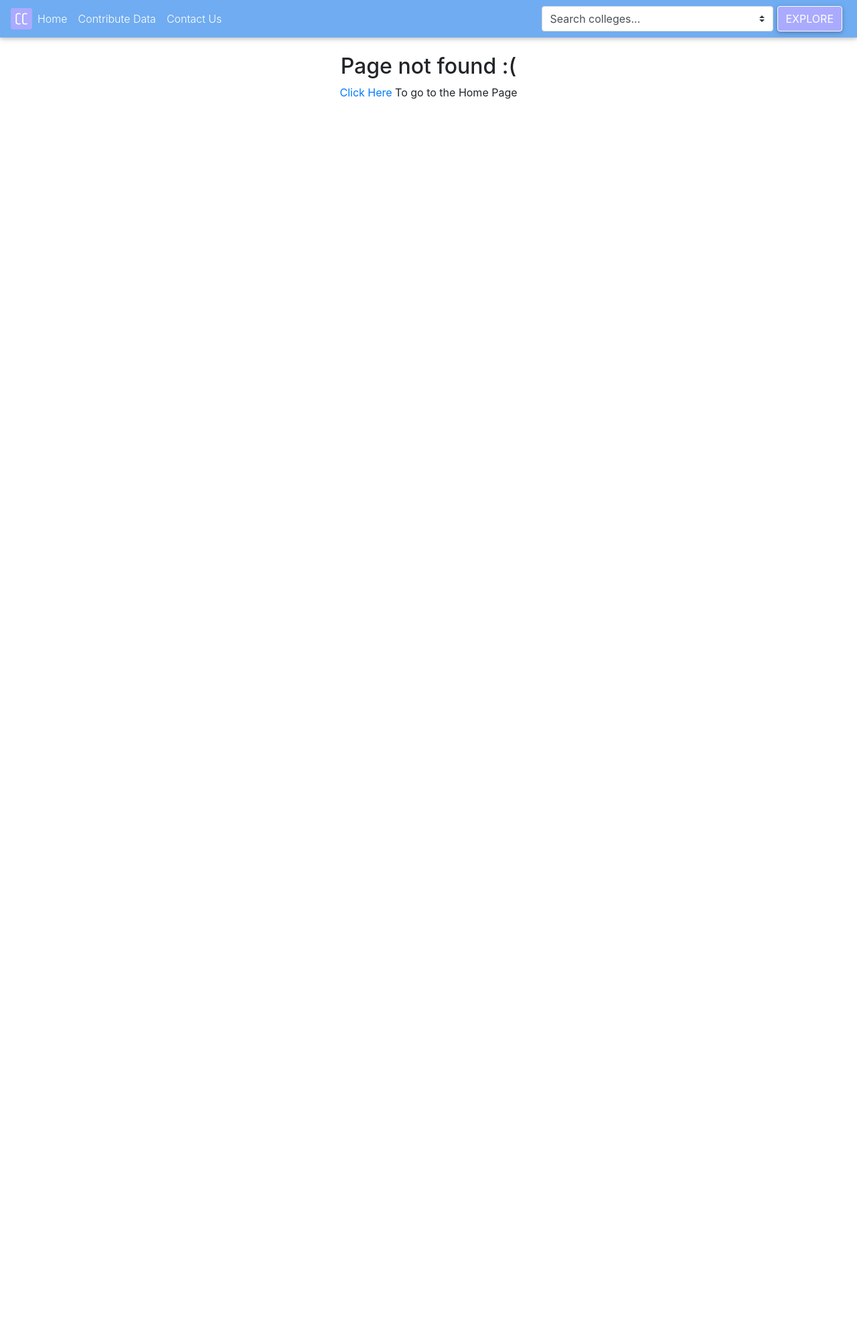
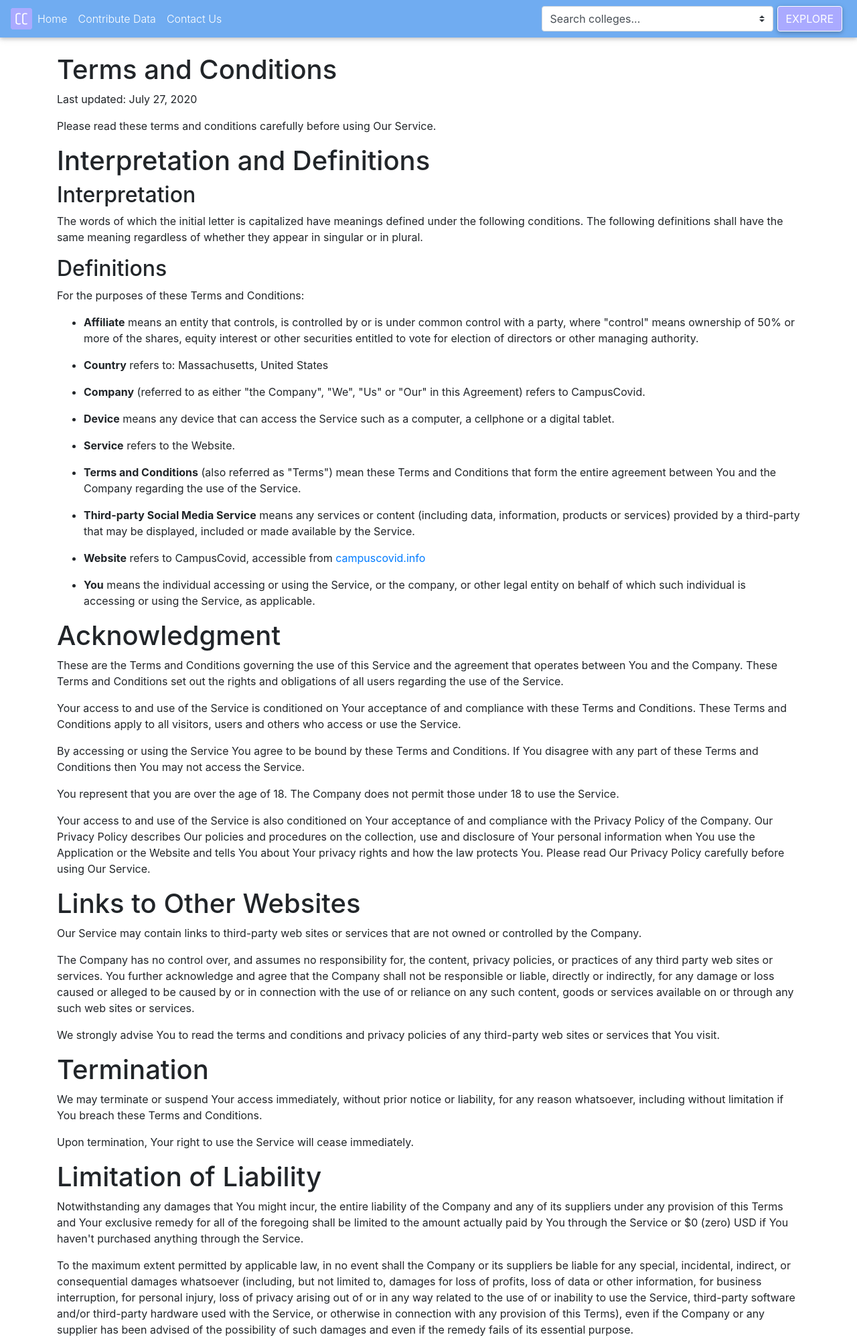
Before and after one commit to matthewbayer/campuscovid, a Flask app: page /terms in a window 1280 px wide. Shown: the top 1999 px of the page at 67% size. Before the commit the page ends 148 px from the top, so only its background shows below. Run offline with Flask 2, Linux system fonts and the light colour scheme; some libraries are stand-ins or nearby versions.

Commit message:
ADD: privacy policy/terms

```diff
--- a/application.py
+++ b/application.py
@@ -105,6 +105,18 @@
         return render_template("college.html", school=school, names=get_names())
 
 
+@application.route("/privacy", methods=["GET"])
+def privacy():
+    if request.method == "GET":
+        return render_template("privacy.html", names=get_names())
+
+
+@application.route("/terms", methods=["GET"])
+def terms():
+    if request.method == "GET":
+        return render_template("terms.html", names=get_names())
+
+
 @application.errorhandler(404)
 def not_found(e):
     return render_template("404.html", names=get_names())
--- a/templates/default.html
+++ b/templates/default.html
@@ -34,6 +34,16 @@
   </meta>
   <script data-ad-client="ca-pub-4460809422351415" async
     src="https://pagead2.googlesyndication.com/pagead/js/adsbygoogle.js"></script>
+  <!-- Global site tag (gtag.js) - Google Analytics -->
+  <script async src="https://www.googletagmanager.com/gtag/js?id=UA-173556206-1"></script>
+  <script>
+    window.dataLayer = window.dataLayer || [];
+    function gtag() { dataLayer.push(arguments); }
+    gtag('js', new Date());
+
+    gtag('config', 'UA-173556206-1');
+  </script>
+
   {% block head_script %}{% endblock %}
 </head>
 
@@ -95,6 +105,12 @@
   </div>
   {% endblock %}
 
+  <div class="container text-center">
+    <br>
+    <a class="legal-link" id="legal-link" href="/privacy">Privacy Policy</a>
+    <a class="legal-link" id="legal-link" href="/terms">Terms of Use</a>
+  </div>
+
   {% block scripts %}
   <!--<script src="https://ajax.googleapis.com/ajax/libs/jquery/3.5.1/jquery.min.js"></script>
   <script src="https://cdnjs.cloudflare.com/ajax/libs/popper.js/1.16.0/umd/popper.min.js"></script>
--- a/templates/index.html
+++ b/templates/index.html
@@ -40,7 +40,7 @@
 
 <div class="container">
   <table class="table table-hover">
-    <caption>WIP. Last updated: 4pm EST 7/26/20. Some figures may include infections of both students and faculty,
+    <caption>WIP. Last updated: 9am EST 7/27/20. Some figures may include infections of both students and faculty,
       depending on the data reporting quality of the source. For extra information, click the name of each school
       for access to daily case information and access to data sources.
     </caption>
--- /dev/null
+++ b/templates/terms.html
@@ -0,0 +1,158 @@
+{% extends "default.html" %}
+<!DOCTYPE html>
+<html lang="en">
+
+{% block body %}
+{{ super() }}
+<div class="container">
+  <h1>Terms and Conditions</h1>
+  <p>Last updated: July 27, 2020</p>
+  <p>Please read these terms and conditions carefully before using Our Service.</p>
+  <h1>Interpretation and Definitions</h1>
+  <h2>Interpretation</h2>
+  <p>The words of which the initial letter is capitalized have meanings defined under the following conditions. The
+    following definitions shall have the same meaning regardless of whether they appear in singular or in plural.</p>
+  <h2>Definitions</h2>
+  <p>For the purposes of these Terms and Conditions:</p>
+  <ul>
+    <li>
+      <p><strong>Affiliate</strong> means an entity that controls, is controlled by or is under common control with a
+        party, where &quot;control&quot; means ownership of 50% or more of the shares, equity interest or other
+        securities entitled to vote for election of directors or other managing authority.</p>
+    </li>
+    <li>
+      <p><strong>Country</strong> refers to: Massachusetts, United States</p>
+    </li>
+    <li>
+      <p><strong>Company</strong> (referred to as either &quot;the Company&quot;, &quot;We&quot;, &quot;Us&quot; or
+        &quot;Our&quot; in this Agreement) refers to CampusCovid.</p>
+    </li>
+    <li>
+      <p><strong>Device</strong> means any device that can access the Service such as a computer, a cellphone or a
+        digital tablet.</p>
+    </li>
+    <li>
+      <p><strong>Service</strong> refers to the Website.</p>
+    </li>
+    <li>
+      <p><strong>Terms and Conditions</strong> (also referred as &quot;Terms&quot;) mean these Terms and Conditions that
+        form the entire agreement between You and the Company regarding the use of the Service.</p>
+    </li>
+    <li>
+      <p><strong>Third-party Social Media Service</strong> means any services or content (including data, information,
+        products or services) provided by a third-party that may be displayed, included or made available by the
+        Service.</p>
+    </li>
+    <li>
+      <p><strong>Website</strong> refers to CampusCovid, accessible from <a href="campuscovid.info"
+          rel="external nofollow noopener" target="_blank">campuscovid.info</a></p>
+    </li>
+    <li>
+      <p><strong>You</strong> means the individual accessing or using the Service, or the company, or other legal entity
+        on behalf of which such individual is accessing or using the Service, as applicable.</p>
+    </li>
+  </ul>
+  <h1>Acknowledgment</h1>
+  <p>These are the Terms and Conditions governing the use of this Service and the agreement that operates between You
+    and the Company. These Terms and Conditions set out the rights and obligations of all users regarding the use of the
+    Service.</p>
+  <p>Your access to and use of the Service is conditioned on Your acceptance of and compliance with these Terms and
+    Conditions. These Terms and Conditions apply to all visitors, users and others who access or use the Service.</p>
+  <p>By accessing or using the Service You agree to be bound by these Terms and Conditions. If You disagree with any
+    part of these Terms and Conditions then You may not access the Service.</p>
+  <p>You represent that you are over the age of 18. The Company does not permit those under 18 to use the Service.</p>
+  <p>Your access to and use of the Service is also conditioned on Your acceptance of and compliance with the Privacy
+    Policy of the Company. Our Privacy Policy describes Our policies and procedures on the collection, use and
+    disclosure of Your personal information when You use the Application or the Website and tells You about Your privacy
+    rights and how the law protects You. Please read Our Privacy Policy carefully before using Our Service.</p>
+  <h1>Links to Other Websites</h1>
+  <p>Our Service may contain links to third-party web sites or services that are not owned or controlled by the Company.
+  </p>
+  <p>The Company has no control over, and assumes no responsibility for, the content, privacy policies, or practices of
+    any third party web sites or services. You further acknowledge and agree that the Company shall not be responsible
+    or liable, directly or indirectly, for any damage or loss caused or alleged to be caused by or in connection with
+    the use of or reliance on any such content, goods or services available on or through any such web sites or
+    services.</p>
+  <p>We strongly advise You to read the terms and conditions and privacy policies of any third-party web sites or
+    services that You visit.</p>
+  <h1>Termination</h1>
+  <p>We may terminate or suspend Your access immediately, without prior notice or liability, for any reason whatsoever,
+    including without limitation if You breach these Terms and Conditions.</p>
+  <p>Upon termination, Your right to use the Service will cease immediately.</p>
+  <h1>Limitation of Liability</h1>
+  <p>Notwithstanding any damages that You might incur, the entire liability of the Company and any of its suppliers
+    under any provision of this Terms and Your exclusive remedy for all of the foregoing shall be limited to the amount
+    actually paid by You through the Service or $0 (zero) USD if You haven't purchased anything through the Service.</p>
+  <p>To the maximum extent permitted by applicable law, in no event shall the Company or its suppliers be liable for any
+    special, incidental, indirect, or consequential damages whatsoever (including, but not limited to, damages for loss
+    of profits, loss of data or other information, for business interruption, for personal injury, loss of privacy
+    arising out of or in any way related to the use of or inability to use the Service, third-party software and/or
+    third-party hardware used with the Service, or otherwise in connection with any provision of this Terms), even if
+    the Company or any supplier has been advised of the possibility of such damages and even if the remedy fails of its
+    essential purpose.</p>
+  <p>Some states do not allow the exclusion of implied warranties or limitation of liability for incidental or
+    consequential damages, which means that some of the above limitations may not apply. In these states, each party's
+    liability will be limited to the greatest extent permitted by law.</p>
+  <h1>&quot;AS IS&quot; and &quot;AS AVAILABLE&quot; Disclaimer</h1>
+  <p>The Service is provided to You &quot;AS IS&quot; and &quot;AS AVAILABLE&quot; and with all faults and defects
+    without warranty of any kind. To the maximum extent permitted under applicable law, the Company, on its own behalf
+    and on behalf of its Affiliates and its and their respective licensors and service providers, expressly disclaims
+    all warranties, whether express, implied, statutory or otherwise, with respect to the Service, including all implied
+    warranties of merchantability, fitness for a particular purpose, title and non-infringement, and warranties that may
+    arise out of course of dealing, course of performance, usage or trade practice. Without limitation to the foregoing,
+    the Company provides no warranty or undertaking, and makes no representation of any kind that the Service will meet
+    Your requirements, achieve any intended results, be compatible or work with any other software, applications,
+    systems or services, operate without interruption, meet any performance or reliability standards or be error free or
+    that any errors or defects can or will be corrected.</p>
+  <p>Without limiting the foregoing, neither the Company nor any of the company's provider makes any representation or
+    warranty of any kind, express or implied: (i) as to the operation or availability of the Service, or the
+    information, content, and materials or products included thereon; (ii) that the Service will be uninterrupted or
+    error-free; (iii) as to the accuracy, reliability, or currency of any information or content provided through the
+    Service; or (iv) that the Service, its servers, the content, or e-mails sent from or on behalf of the Company are
+    free of viruses, scripts, trojan horses, worms, malware, timebombs or other harmful components.</p>
+  <p>Some jurisdictions do not allow the exclusion of certain types of warranties or limitations on applicable statutory
+    rights of a consumer, so some or all of the above exclusions and limitations may not apply to You. But in such a
+    case the exclusions and limitations set forth in this section shall be applied to the greatest extent enforceable
+    under applicable law.</p>
+  <h1>Governing Law</h1>
+  <p>The laws of the Country, excluding its conflicts of law rules, shall govern this Terms and Your use of the Service.
+    Your use of the Application may also be subject to other local, state, national, or international laws.</p>
+  <h1>Disputes Resolution</h1>
+  <p>If You have any concern or dispute about the Service, You agree to first try to resolve the dispute informally by
+    contacting the Company.</p>
+  <h1>For European Union (EU) Users</h1>
+  <p>If You are a European Union consumer, you will benefit from any mandatory provisions of the law of the country in
+    which you are resident in.</p>
+  <h1>United States Legal Compliance</h1>
+  <p>You represent and warrant that (i) You are not located in a country that is subject to the United States government
+    embargo, or that has been designated by the United States government as a &quot;terrorist supporting&quot; country,
+    and (ii) You are not listed on any United States government list of prohibited or restricted parties.</p>
+  <h1>Severability and Waiver</h1>
+  <h2>Severability</h2>
+  <p>If any provision of these Terms is held to be unenforceable or invalid, such provision will be changed and
+    interpreted to accomplish the objectives of such provision to the greatest extent possible under applicable law and
+    the remaining provisions will continue in full force and effect.</p>
+  <h2>Waiver</h2>
+  <p>Except as provided herein, the failure to exercise a right or to require performance of an obligation under this
+    Terms shall not effect a party's ability to exercise such right or require such performance at any time thereafter
+    nor shall be the waiver of a breach constitute a waiver of any subsequent breach.</p>
+  <h1>Translation Interpretation</h1>
+  <p>These Terms and Conditions may have been translated if We have made them available to You on our Service.
+    You agree that the original English text shall prevail in the case of a dispute.</p>
+  <h1>Changes to These Terms and Conditions</h1>
+  <p>We reserve the right, at Our sole discretion, to modify or replace these Terms at any time. If a revision is
+    material We will make reasonable efforts to provide at least 30 days' notice prior to any new terms taking effect.
+    What constitutes a material change will be determined at Our sole discretion.</p>
+  <p>By continuing to access or use Our Service after those revisions become effective, You agree to be bound by the
+    revised terms. If You do not agree to the new terms, in whole or in part, please stop using the website and the
+    Service.</p>
+  <h1>Contact Us</h1>
+  <p>If you have any questions about these Terms and Conditions, You can contact us:</p>
+  <ul>
+    <li>By visiting this page on our website: <a href="campuscovid.com/contact" rel="external nofollow noopener"
+        target="_blank">campuscovid.com/contact</a></li>
+  </ul>
+</div>
+{% endblock %}
+
+</html>
```
Also changed, not shown: data/data.json (+20 -0 lines), templates/privacy.html (added, +100 -0 lines).
